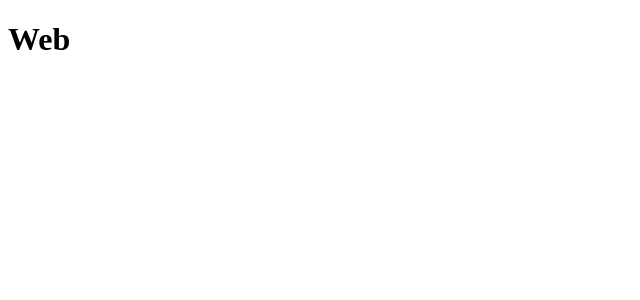
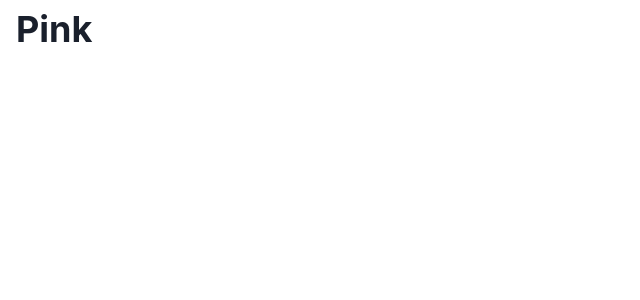
Before and after one commit to SECourse2023/pink, a Next.js app in the folder apps/ui/: page / in a window 1280 px wide. Shown: the top 300 px of the page, without its empty margins (0-640 px from the left). Built offline with nearby package versions, Linux system fonts and the light colour scheme.

Commit message:
feat: setup ChakraUI

```diff
--- a/apps/ui/package.json
+++ b/apps/ui/package.json
@@ -10,6 +10,10 @@
     "lint": "next lint"
   },
   "dependencies": {
+    "@chakra-ui/react": "^2.5.5",
+    "@emotion/react": "^11.10.6",
+    "@emotion/styled": "^11.10.6",
+    "framer-motion": "^10.12.2",
     "next": "latest",
     "react": "^18.2.0",
     "react-dom": "^18.2.0"
--- /dev/null
+++ b/apps/ui/pages/_app.tsx
@@ -0,0 +1,12 @@
+import { ChakraProvider } from '@chakra-ui/react'
+import type { AppProps } from 'next/app'
+
+function App({ Component, pageProps }: AppProps) {
+  return (
+    <ChakraProvider>
+      <Component {...pageProps} />
+    </ChakraProvider>
+  )
+}
+
+export default App
--- a/apps/ui/pages/index.tsx
+++ b/apps/ui/pages/index.tsx
@@ -1,7 +1,10 @@
+import { Flex, Heading, Spacer } from '@chakra-ui/react'
+
 export default function Index() {
   return (
-    <div>
-      <h1>Web</h1>
-    </div>
+    <Flex px={4} py={2}>
+      <Heading>Pink</Heading>
+      <Spacer />
+    </Flex>
   )
 }
```
Also changed, not shown: 1 other file (tests, documents, lock files or other folders).
